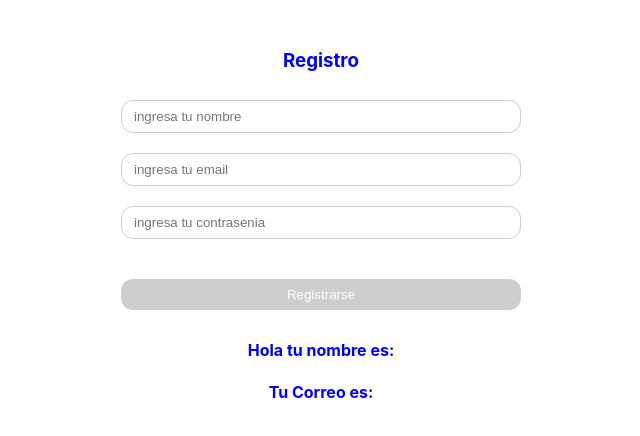
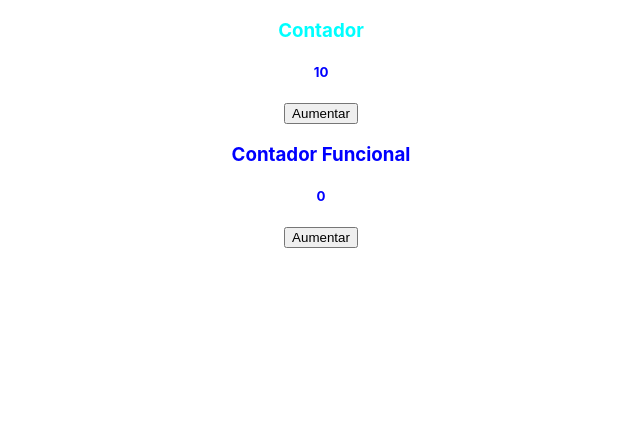
Before and after one commit to cristiangutierrezdev/devf-master-coding-gen-4, a React (Create React App) app in the folder gen-4-app/: page / in a window 1280 px wide. Shown: the top 436 px of the page, without its empty margins (319-959 px from the left). Built offline with nearby package versions, Linux system fonts and the light colour scheme.

Commit message:
clase de repaso agregada

```diff
--- a/gen-4-app/src/App.js
+++ b/gen-4-app/src/App.js
@@ -1,26 +1,12 @@
 import './App.css';
-import Button from './components/Button'
-import Card from './components/Card'
-import Contador from './components/Contador'
-import Form from './components/Form'
+import Contador from './classComponents/Contador';
+import ContadorFuncional from './functionalComponents/ContadorFuncional';
 
 function App() {
-  const userName = 'Pepito'
-
   return (
     <div className='App'>
-      {/* <h1>Hola mundo</h1>
-      <div>
-        <p>
-          Mi nombre es {userName}
-        </p>
-      </div> */}
-
-      {/* <Button user={userName} edad='20'/>
-      <Card titulo='Este es un titulo' desc='Esta es una descripcion'/>
-      <Contador initialNumber={20}/> */}
-
-      <Form/>
+      <Contador titulo='Contador' />
+      <ContadorFuncional titulo='Contador Funcional'/>
     </div>
   );
 }
--- /dev/null
+++ b/gen-4-app/src/classComponents/Contador.css
@@ -0,0 +1,11 @@
+.color-blue {
+  color: aqua;
+}
+
+.color-red {
+  color: red;
+}
+
+.color-orange {
+  color: orange;
+}
--- /dev/null
+++ b/gen-4-app/src/classComponents/Contador.js
@@ -0,0 +1,59 @@
+import React, { Component } from 'react';
+import './Contador.css'
+
+class Contador extends Component {
+  constructor(props) {
+    super(props);
+
+    this.state = {
+      numero: 'Loading...',
+    };
+  }
+
+  aumentar = () => {
+    this.setState({
+      numero: this.state.numero + 1,
+    });
+  };
+
+  componentDidUpdate() {
+    const titulo = document.getElementById('titulo');
+    titulo.className = ''
+
+    if(this.state.numero >= 10 && this.state.numero < 20) {
+      titulo.classList.add('color-blue')
+    } else if (this.state.numero >= 20 && this.state.numero < 30) {
+      titulo.classList.add('color-red')
+    } else {
+      titulo.classList.add('color-orange')
+    }
+  }
+
+  componentDidMount() {
+    setTimeout(() => {
+      this.setState({
+        numero: 10,
+      });
+    }, 3000);
+  }
+
+  render() {
+    return (
+      <div>
+        <h3 id='titulo' className=''>
+          {this.props.titulo}
+        </h3>
+
+        <h5>{this.state.numero}</h5>
+
+        {typeof this.state.numero === 'string' ? (
+          ''
+        ) : (
+          <button onClick={this.aumentar}>Aumentar</button>
+        )}
+      </div>
+    );
+  }
+}
+
+export default Contador;
--- /dev/null
+++ b/gen-4-app/src/functionalComponents/ContadorFuncional.js
@@ -0,0 +1,23 @@
+import React, { useState } from 'react';
+
+function ContadorFuncional(props) {
+
+  const [numero, setNumero] = useState(0);
+
+  const aumentar = ()=>{
+    setNumero(numero + 1)
+  }
+
+  return (
+    <div>
+      <h3 id='titulo-funcional' className=''>
+        {props.titulo}
+      </h3>
+      <h5>{numero}</h5>
+
+      <button onClick={aumentar}>Aumentar</button>
+    </div>
+  );
+}
+
+export default ContadorFuncional;
```
